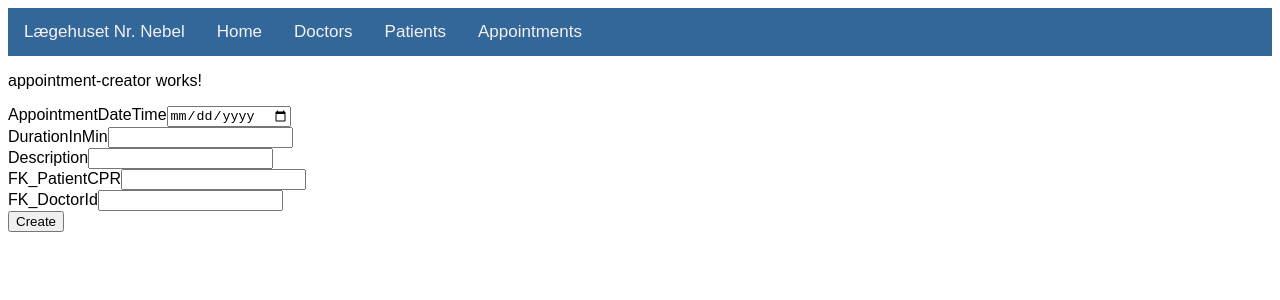
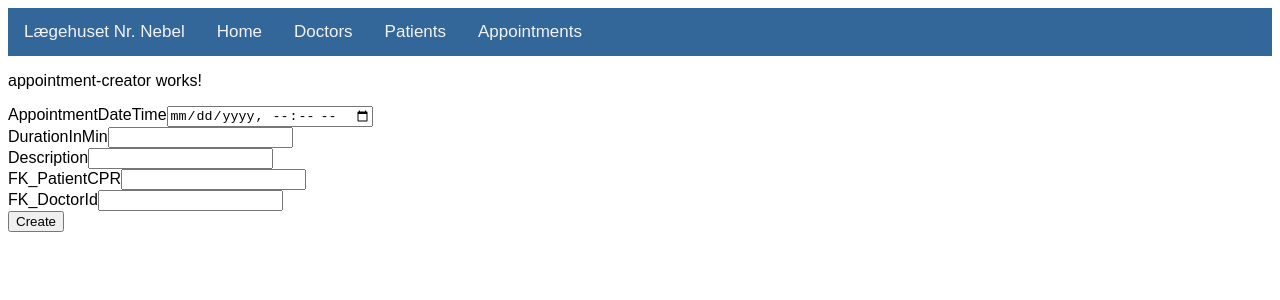
Before and after one commit to scupak/CS2020_exam_project_Frontend, an Angular app: page /appointment-creator in a window 1280 px wide. Shown: the top 300 px of the page. Built offline with nearby package versions, Linux system fonts and the light colour scheme.

Commit message:
datetiem stuuf

```diff
--- a/src/app/appointment/appointment-creator/appointment-creator.component.html
+++ b/src/app/appointment/appointment-creator/appointment-creator.component.html
@@ -4,7 +4,7 @@
 <form [formGroup]="appointmentForm" (ngSubmit)="save()">
   <div class="form-group">
     <label>AppointmentDateTime</label>
-    <input type="date" formControlName="AppointmentDateTime" class="form-control" required/>
+    <input type="datetime-local" formControlName="AppointmentDateTime" class="form-control" required/>
     <div *ngIf="AppointmentDateTime.invalid && submitted" class="alert-danger">
       <div *ngIf="AppointmentDateTime.errors.required">AppointmentDateTime is required</div>
     </div>
--- a/src/app/appointment/appointment-list/appointment-list.component.html
+++ b/src/app/appointment/appointment-list/appointment-list.component.html
@@ -8,7 +8,7 @@
 
   </ul>
 
-  <button class="btn" routerLink="/appointment-creator">Add appointment</button>
 
 </div>
+<button class="btn" routerLink="/appointment-creator">Add appointment</button>
 <p *ngIf="err">oh no... {{err}}</p>
```
